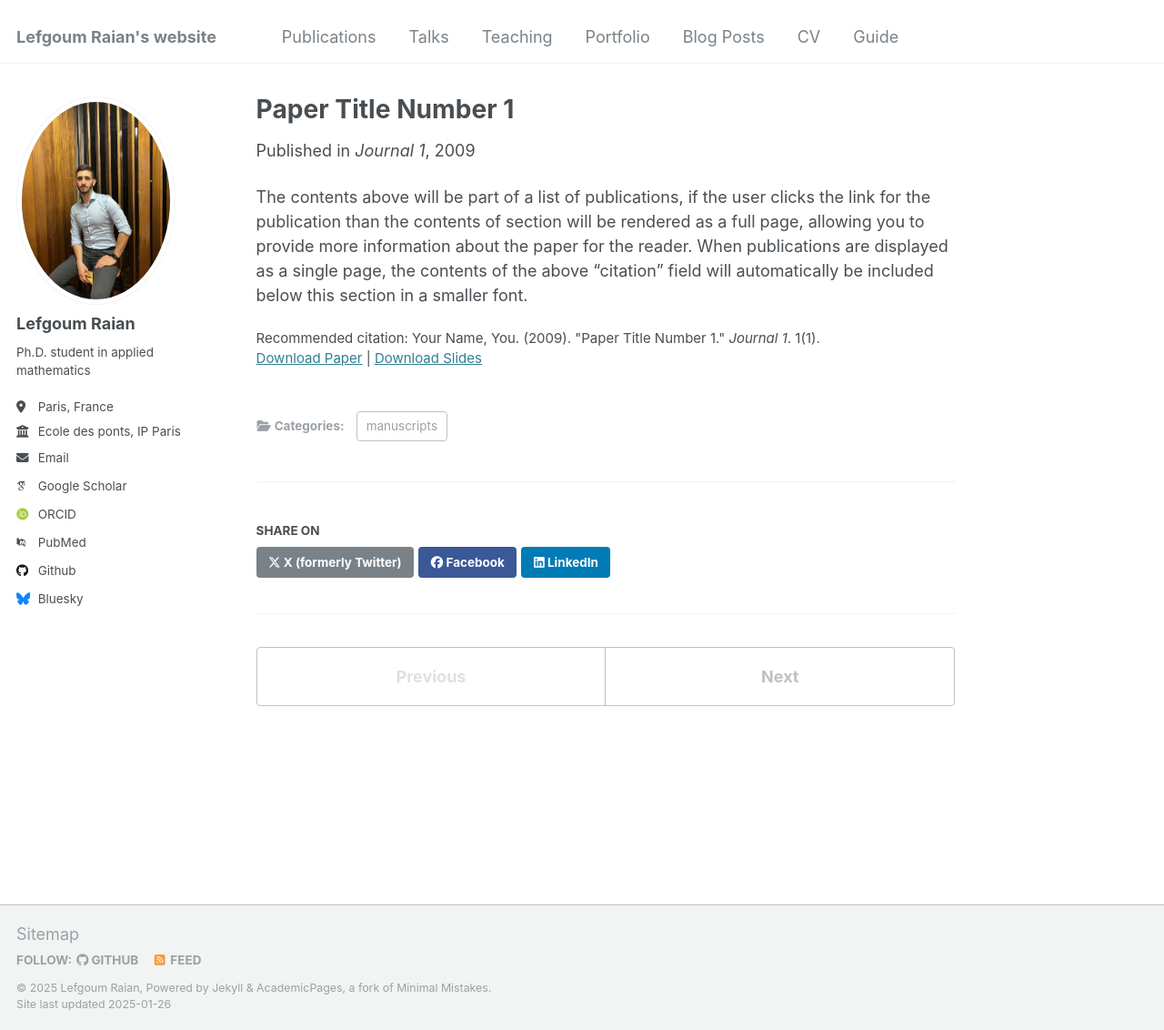
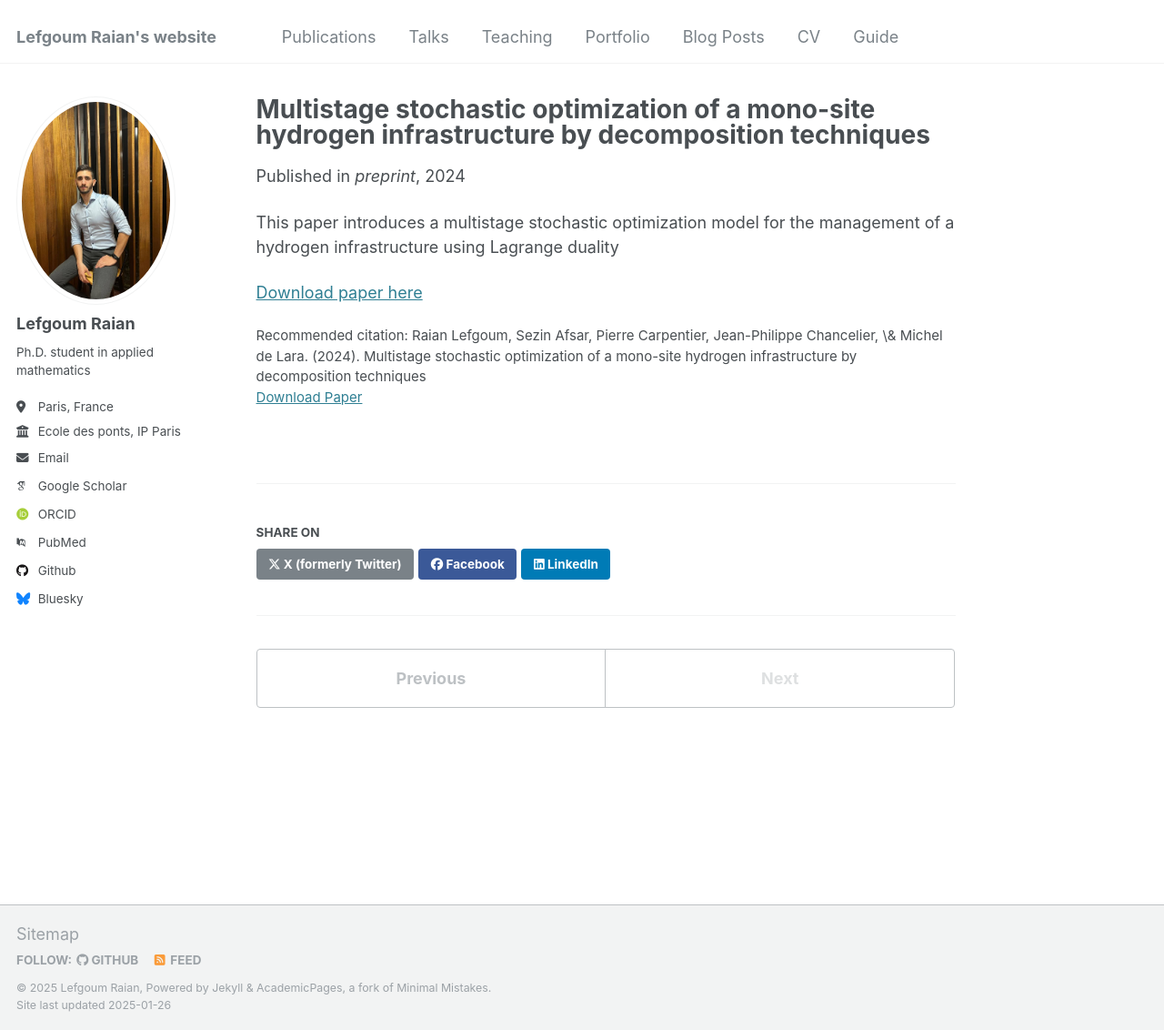
Before and after one commit to raian0406/raian0406.github.io, a Jekyll site: the page built from _publications/2009-10-01-paper-title-number-1.md, in a window 1280 px wide and 1132 px high. Shown: the whole window at 91% size. Built offline with Jekyll 4.4.1, drawn with Linux system fonts in a browser that asks for light colours; some web fonts are replaced.

Commit message:
Update 2009-10-01-paper-title-number-1.md

```diff
--- a/_publications/2009-10-01-paper-title-number-1.md
+++ b/_publications/2009-10-01-paper-title-number-1.md
@@ -1,14 +1,14 @@
 ---
-title: "Paper Title Number 1"
-collection: publications
-category: manuscripts
-permalink: /publication/2009-10-01-paper-title-number-1
-excerpt: 'This paper is about the number 1. The number 2 is left for future work.'
-date: 2009-10-01
-venue: 'Journal 1'
-slidesurl: 'http://academicpages.github.io/files/slides1.pdf'
-paperurl: 'http://academicpages.github.io/files/paper1.pdf'
-citation: 'Your Name, You. (2009). &quot;Paper Title Number 1.&quot; <i>Journal 1</i>. 1(1).'
+title: "Multistage stochastic optimization of a mono-site hydrogen infrastructure by decomposition techniques"
+collection: preprints
+permalink: /publication/XX
+excerpt: 'In this paper, we develop a multistage stochastic optimization model for the management of a hydrogen infrastructure using Lagrange duality'
+date: 2024-07-02
+venue: 'preprint'
+paperurl: 'https://arxiv.org/abs/2407.01053'
+citation: ' Raian Lefgoum, Sezin Afsar, Pierre Carpentier, Jean-Philippe Chancelier, \& Michel de Lara. (2024). Multistage stochastic optimization of a mono-site hydrogen infrastructure by decomposition techniques'
 ---
 
-The contents above will be part of a list of publications, if the user clicks the link for the publication than the contents of section will be rendered as a full page, allowing you to provide more information about the paper for the reader. When publications are displayed as a single page, the contents of the above "citation" field will automatically be included below this section in a smaller font.
+This paper introduces a multistage stochastic optimization model for the management of a hydrogen infrastructure using Lagrange duality
+
+[Download paper here](https://arxiv.org/abs/2407.01053)
```
